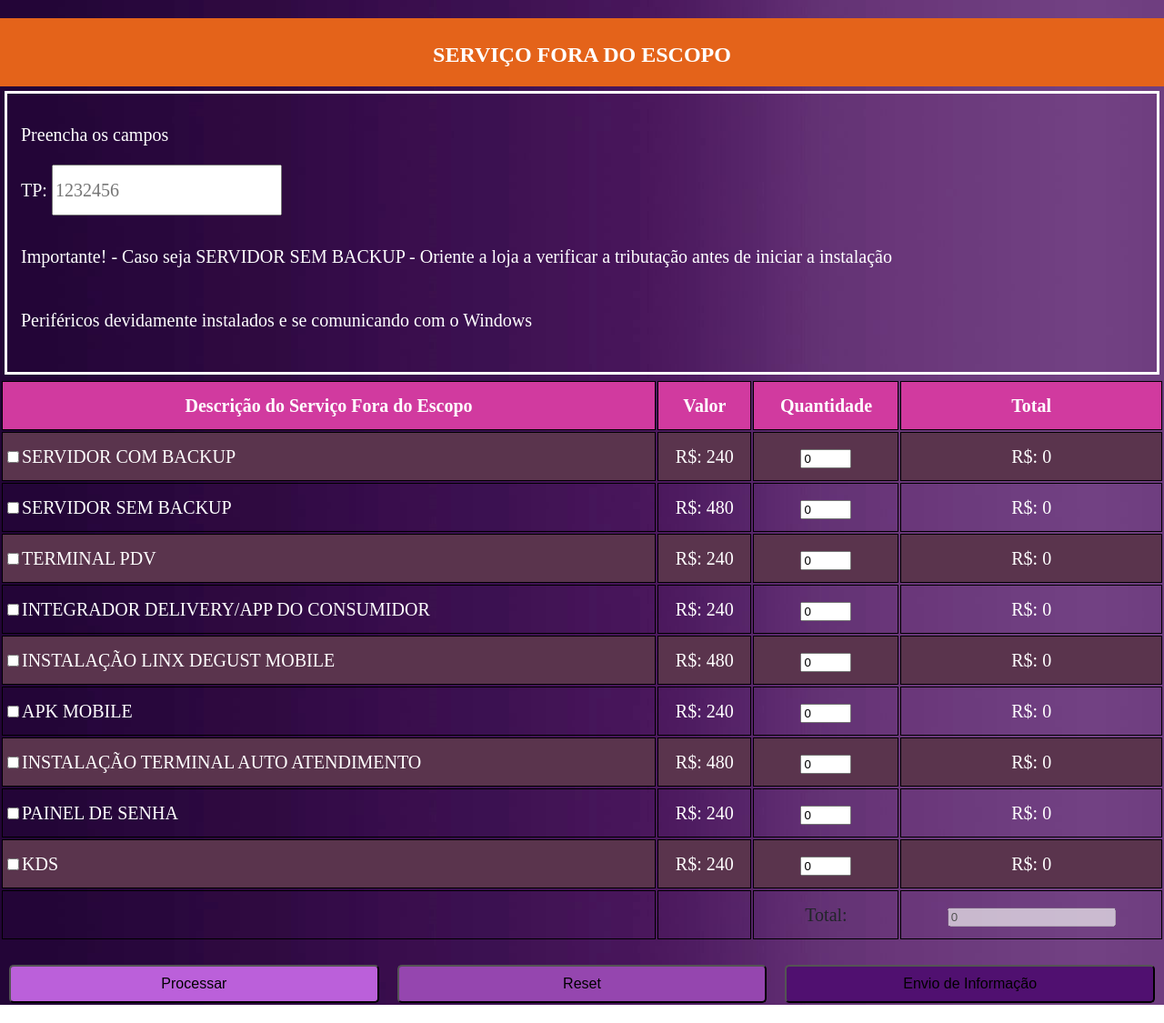
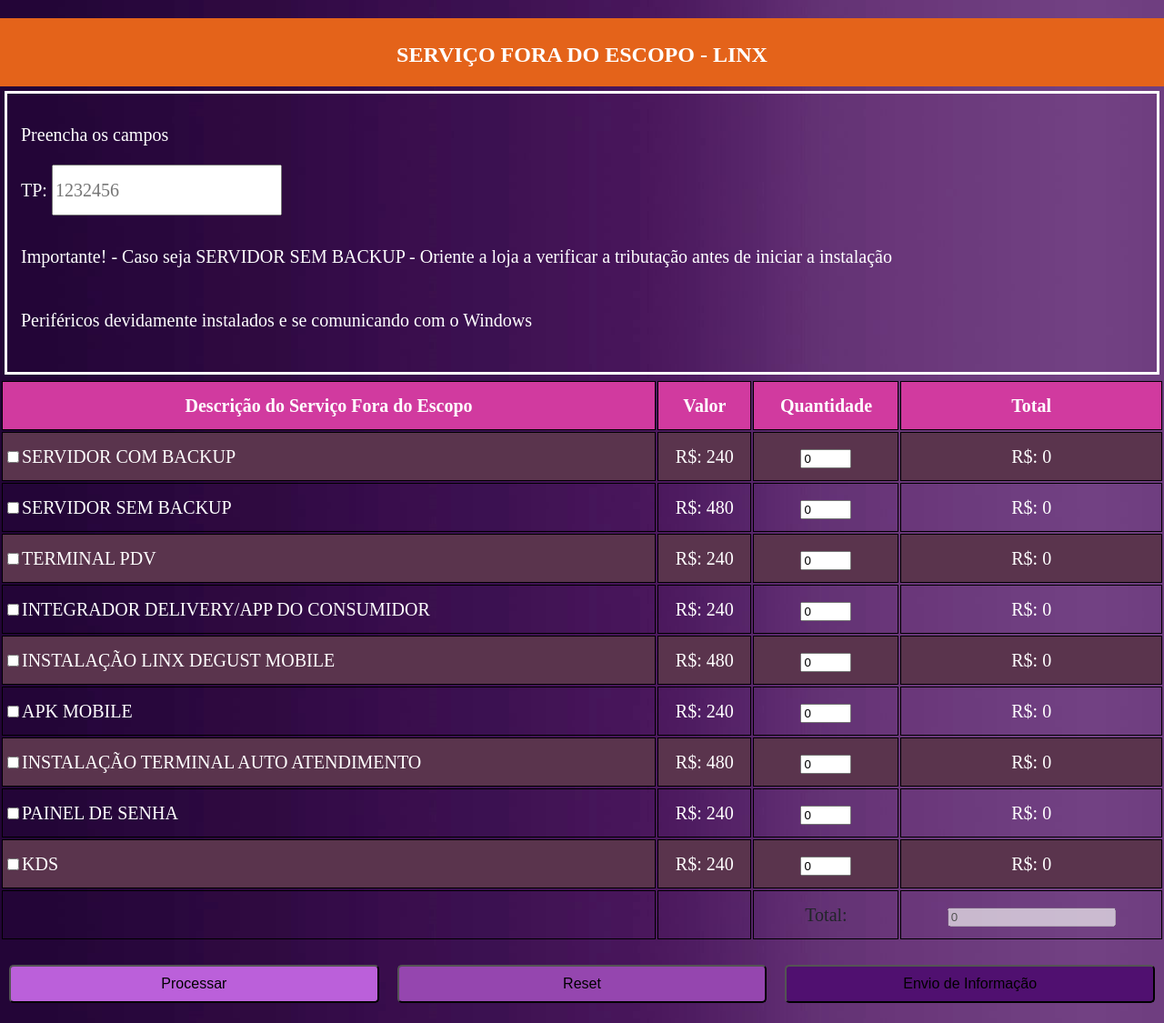
Before and after one commit to AIemao/fora-do-escopo-react, a React (Vite) app: page / in a window 1280 px wide. Shown: the whole page at 91% size. Built offline with nearby package versions, Linux system fonts and the light colour scheme.

Commit message:
Tratamento a pergunta backup ou base zerada

```diff
--- a/src/App.jsx
+++ b/src/App.jsx
@@ -1,6 +1,7 @@
 import Header from "./components/Header";
 import Form from "./pages/Form";
 import styles from './App.module.css'
+import Footer from "./components/Footer";
 // import FormComponent from "./page";
 
 function App() {
@@ -9,6 +10,7 @@
       <Header />
       <Form />
       {/* <FormComponent /> */}
+      <Footer />
     </div>
   );
 }
--- /dev/null
+++ b/src/components/Footer.jsx
@@ -0,0 +1,20 @@
+const Footer = () => {
+  return (
+    <footer style={styles.footer}>
+
+    </footer>
+  );
+};
+
+const styles = {
+  footer: {
+    color: '#fff',
+    padding: '10px',
+    textAlign: 'right',
+  },
+  description: {
+    margin: 0,
+  },
+};
+
+export default Footer;
--- a/src/components/Header.jsx
+++ b/src/components/Header.jsx
@@ -3,7 +3,7 @@
 export default function Header() {
   return (
     <nav className={style.menu}>
-      <h1>SERVIÇO FORA DO ESCOPO</h1>
+      <h1>SERVIÇO FORA DO ESCOPO - LINX</h1>
     </nav>
   );
 }
--- a/src/pages/Form.jsx
+++ b/src/pages/Form.jsx
@@ -236,7 +236,7 @@
   const handleCopyAnswers = () => {
     // Crie um objeto com todas as respostas
     const answersText = `
-    A instalação será realizada com backup ou sem dados?
+    A instalação será realizada com Backup ou Base Zerada?
     ${backup}
 
     A loja utiliza Mobile (Tablet)?
@@ -553,22 +553,22 @@
           <h2>Preencha as perguntas:</h2>
           <form>
             <div className="pergunta">
-              <p>A instalação será realizada com backup ou sem dados?</p>
+              <p>A instalação será realizada com Backup ou Base Zerada?</p>
 
               <input
                 type="radio"
                 name="backup"
-                value="Sim"
+                value="Backup"
                 onChange={(e) => setBackup(e.target.value)}
               />
-              <label>Sim</label>
+              <label>Backup</label>
               <input
                 type="radio"
                 name="backup"
-                value="Não"
+                value="Base Zerada"
                 onChange={(e) => setBackup(e.target.value)}
               />
-              <label>Não</label>
+              <label>Base Zerada</label>
             </div>
 
             <div className="pergunta">
```
Also changed, not shown: src/assets/linx.png (added).
